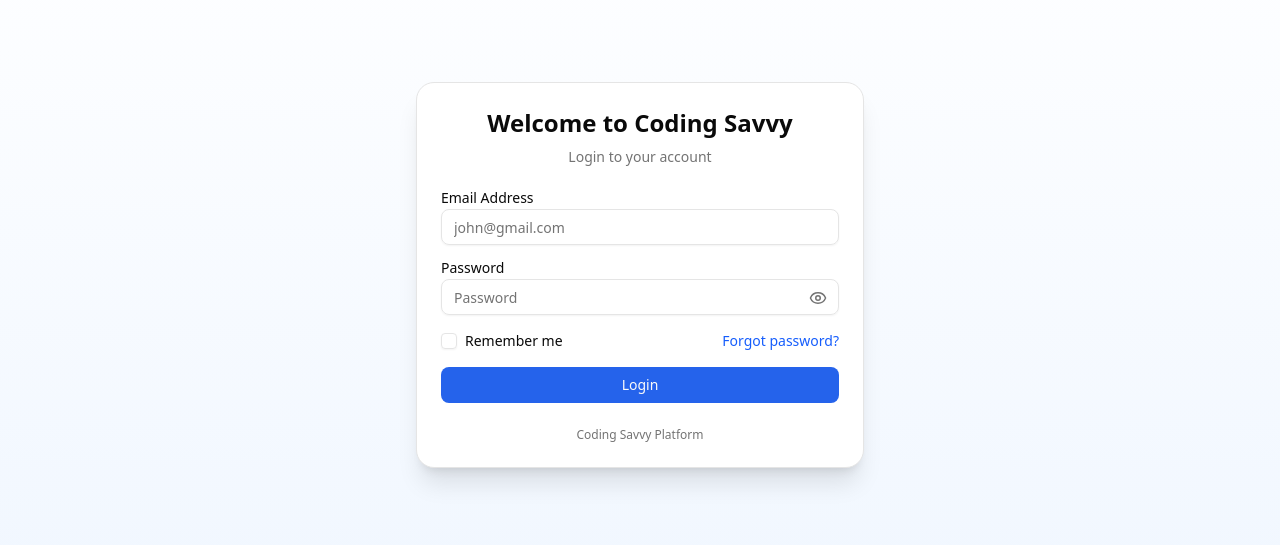
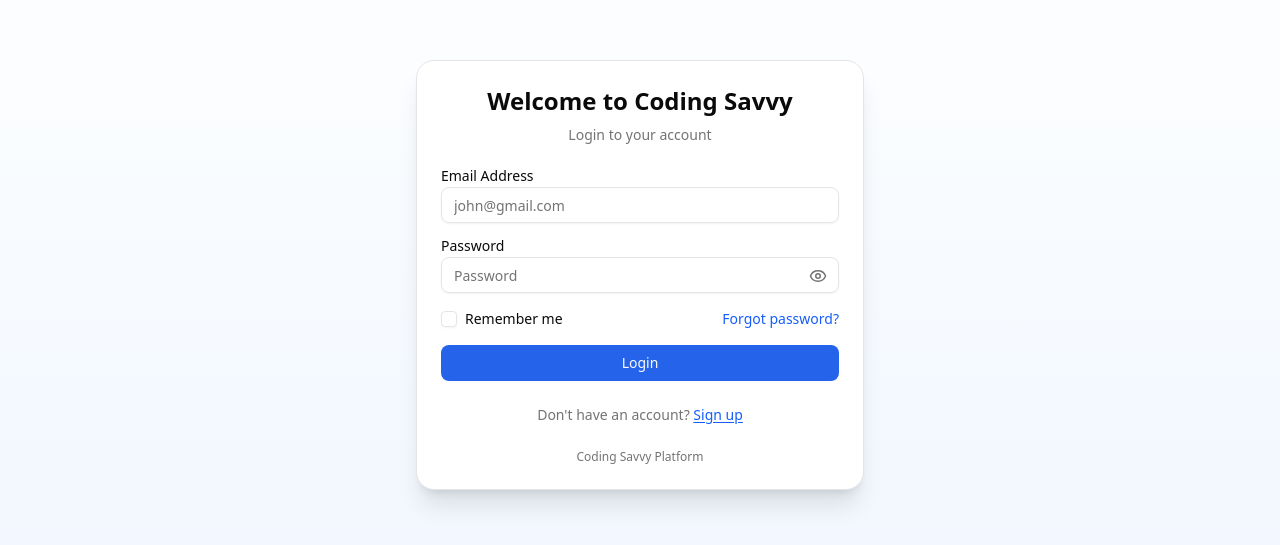
Before and after one commit to Aman-Ingale/coding-savvy-placement-portal, a Next.js app: page /login in a window 1280 px wide. Shown: the part 125-670 px from the top of the page. Built offline with nearby package versions, Linux system fonts and the light colour scheme; no server answers.

Commit message:
minor navigation changes

```diff
--- a/app/login/page.jsx
+++ b/app/login/page.jsx
@@ -18,6 +18,7 @@ import {
 import { Tabs, TabsList, TabsTrigger } from "@/components/ui/tabs";
 import { Checkbox } from "@/components/ui/checkbox";
 import { useRouter } from "next/navigation";
+import Link from "next/link";
 import { createProfile, getProfileByUserId } from "../actions/profile.actions";
 
 export default function LoginPage() {
@@ -213,6 +214,17 @@ export default function LoginPage() {
             </Button>
           </form>
 
+          {/* Sign up link */}
+          <div className="mt-6 text-center text-sm">
+            <span className="text-muted-foreground">Don't have an account? </span>
+            <Link
+              href="/signup"
+              className="text-blue-600 hover:text-blue-700 font-medium underline underline-offset-2"
+            >
+              Sign up
+            </Link>
+          </div>
+
           {/* DIVIDER */}
           {/* <div className="flex items-center my-6">
             <div className="flex-1 h-px bg-border" />
--- a/app/page.js
+++ b/app/page.js
@@ -1,7 +1,15 @@
+"use client"
+
+import { useRouter } from "next/navigation";
+import { useEffect } from "react";
 
 export default function Home() {
+  const router = useRouter()
+  useEffect(() => {
+    router.push("/signup")
+  }, [])
   return (
-    <div>Hello World! </div>
+    <div></div>
 
   );
 }
--- a/app/signup/page.jsx
+++ b/app/signup/page.jsx
@@ -18,6 +18,7 @@ import {
 import { Tabs, TabsList, TabsTrigger } from "@/components/ui/tabs";
 import { Checkbox } from "@/components/ui/checkbox";
 import { useRouter } from "next/navigation";
+import Link from "next/link";
 
 export default function SignupPage() {
   const [role, setRole] = useState("student");
@@ -191,6 +192,17 @@ export default function SignupPage() {
             </Button>
           </form>
 
+          {/* Login link */}
+          <div className="mt-6 text-center text-sm">
+            <span className="text-muted-foreground">Already have an account? </span>
+            <Link
+              href="/login"
+              className="text-blue-600 hover:text-blue-700 font-medium underline underline-offset-2"
+            >
+              Log in
+            </Link>
+          </div>
+
           {/* OAUTH */}
           {/* <div className="flex items-center my-6">
             <div className="flex-1 h-px bg-border" />
```
